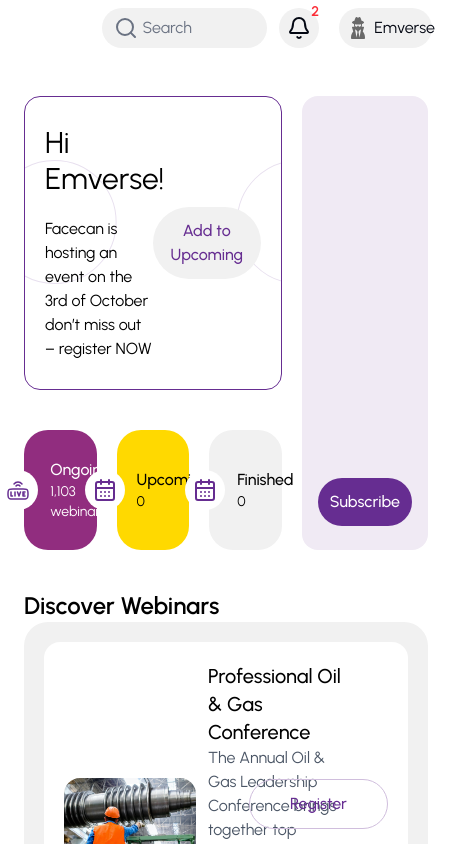
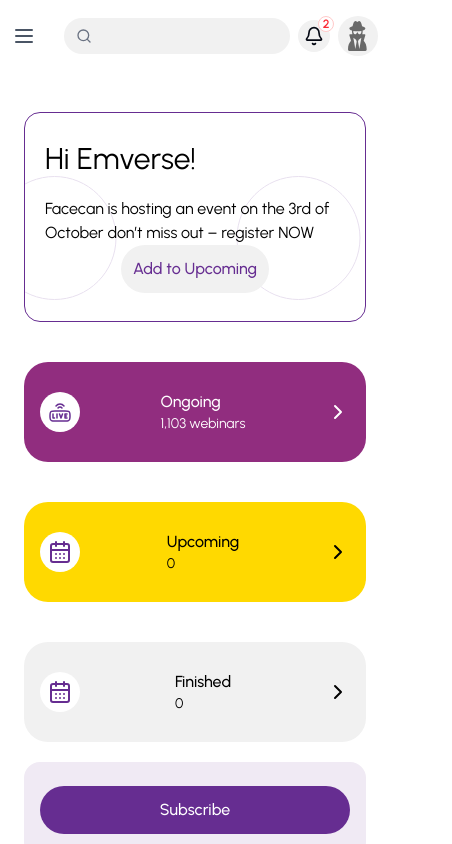
Before and after one commit to Gemamethystngltd/faceless-client, a Next.js app: page /dashboard in a window 390 px wide. Shown: the whole page, 452 px wide, since content can reach past the window. Built offline with nearby package versions, Linux system fonts and the light colour scheme.

Commit message:
chore: worked on the dashboard's responsiveness

```diff
--- a/app/(app)/layout.tsx
+++ b/app/(app)/layout.tsx
@@ -1,8 +1,12 @@
+"use client";
+
 import AppTopNav from "@/components/AppTopNav";
 import SideBar from "@/components/Sidebar";
+import { useApp } from "@/contexts/AppContext";
 import React from "react";
 
 export default function AppLayout({ children }: { children: React.ReactNode }) {
+  const { isSideBarOpen, setIsSideBarOpen } = useApp();
   return (
     <main className="flex h-screen xl:overflow-hidden">
       <SideBar />
@@ -12,13 +16,13 @@
 
         <div className="flex-1 overflow-y-auto py-10 px-6">{children}</div>
       </div>
-      {/*
+
       {isSideBarOpen && (
         <div
           className="xl:hidden fixed inset-0 bg-black/40 z-10"
-          onClick={() => dispatch(toggleSideBar())}
+          onClick={() => setIsSideBarOpen(false)}
         />
-      )} */}
+      )}
     </main>
   );
 }
--- a/components/AppTopNav.tsx
+++ b/components/AppTopNav.tsx
@@ -1,11 +1,12 @@
 "use client";
 
-import { Bell, Search } from "lucide-react";
+import { Bell, Menu, Search } from "lucide-react";
 import Image from "next/image";
 import { useEffect, useRef, useState } from "react";
 import NotificationDropdown from "./NotificationDropDown";
 import AccountDropDown from "./AccountDropDown";
 import { Breadcrumbs } from "./Breadcrumbs";
+import { useApp } from "@/contexts/AppContext";
 
 const notifications = [
   {
@@ -19,6 +20,7 @@
 ];
 
 export default function AppTopNav() {
+  const { setIsSideBarOpen } = useApp();
   const [notifOpen, setNotifOpen] = useState(false);
   const [accountOpen, setAccountOpen] = useState(false);
   const notifRef = useRef<HTMLDivElement>(null);
@@ -45,50 +47,68 @@
   }, []);
 
   return (
-    <div className="flex justify-between py-2 px-5">
+    <header className="flex justify-between items-center py-4 px-3 md:px-5 bg-white">
+      <div className="flex items-center space-x-3">
+        <Menu
+          className="block xl:hidden w-6 h-6 text-gray-600 cursor-pointer hover:text-gray-900 transition-colors"
+          onClick={() => setIsSideBarOpen(true)}
+        />
         <Breadcrumbs />
-      <div className="flex justify-between items-center space-x-3 w-4/5">
-        <div className="relative w-3/4">
-          <input className="w-full bg-[#F1F1F1] rounded-full p-2 outline-none focus:ring-2 focus:ring-[#532174] transition-colors duration-200 peer" />
-          <div className="absolute inset-y-0 left-3 flex items-center space-x-1 text-gray-500 peer-focus:hidden">
-            <Search />
-            <span>Search</span>
+      </div>
+
+      <div className="flex justify-between items-center space-x-2 md:space-x-3 flex-1 max-w-2xl ml-4">
+        <div className="relative flex-1 md:max-w-md">
+          <input
+            className="w-full bg-[#F1F1F1] rounded-full py-2 pl-10 pr-4 text-sm outline-none focus:ring-2 focus:ring-[#532174] transition-colors duration-200 peer"
+            placeholder=""
+          />
+          <div className="absolute inset-y-0 left-3 flex items-center space-x-1 text-gray-500 peer-focus:hidden pointer-events-none">
+            <Search className="w-4 h-4 md:w-5 md:h-5" />
+            <span className="hidden md:inline text-sm">Search</span>
           </div>
         </div>
-        <div className="flex items-center justify-center space-x-5">
+
+        <div className="flex items-center space-x-2 md:space-x-4">
           <div className="relative" ref={notifRef}>
             <button
               type="button"
-              className="relative p-2 rounded-full bg-[#F1F1F1] transition cursor-pointer"
+              className="relative p-1.5 md:p-2 rounded-full bg-[#F1F1F1] hover:bg-gray-200 transition-colors cursor-pointer"
               aria-label="Notifications"
               onClick={() => setNotifOpen((prev) => !prev)}
             >
-              <Bell className="w-6 h-6 text-gray-950" />
-              <span className="absolute -top-1.5 -right-1.5 text-red-500 text-sm w-5 h-5 flex items-center justify-center rounded-full font-semibold">
+              <Bell className="w-5 h-5 md:w-6 md:h-6 text-gray-950" />
+              {notifications.length > 0 && (
+                <span className="absolute -top-1 -right-1 md:-top-1.5 md:-right-1.5 text-red-500 text-xs md:text-sm w-4 h-4 md:w-5 md:h-5 flex items-center justify-center rounded-full font-semibold bg-white border border-red-200">
                   {notifications.length}
                 </span>
+              )}
             </button>
             {notifOpen && (
               <NotificationDropdown notifications={notifications} />
             )}
           </div>
+
           <div className="relative" ref={accountRef}>
-            <div
-              className="flex items-center space-x-2 bg-[#F1F1F1] rounded-full py-2 px-3 cursor-pointer"
+            <button
+              className="flex justify-center items-center md:space-x-2 bg-[#F1F1F1] hover:bg-gray-200 rounded-full p-2.5 md:py-2 md:px-3 cursor-pointer transition-colors"
               onClick={() => setAccountOpen((prev) => !prev)}
             >
+              <div className="w-5 h-5 md:w-6 md:h-6 flex items-center justify-center">
                 <Image
                   src="/svgs/profile-head.svg"
                   alt="Profile Img"
                   width={20}
                   height={20}
                 />
-              <p className="text-gray-950">Emverse</p>
               </div>
+              <p className="text-gray-950 text-sm hidden md:block font-medium">
+                Emverse
+              </p>
+            </button>
             {accountOpen && <AccountDropDown />}
           </div>
         </div>
       </div>
-    </div>
+    </header>
   );
 }
--- a/components/Dashboard.tsx
+++ b/components/Dashboard.tsx
@@ -7,10 +7,10 @@
   const dashboardWebinars = webinars.slice(0, 3);
   return (
     <div className="flex flex-col space-y-5">
-      <div className="grid grid-cols-[2fr_1fr] gap-5">
+      <div className="grid grid-cols-1 md:grid-cols-[2fr_1fr] gap-5">
         <div className="w-full space-y-5">
-          <div className="border border-[#662D91] flex justify-between items-center px-5 py-7 rounded-2xl bg-[url('/svgs/faceless-skeleton.svg')] bg-no-repeat">
-            <div className="w-1/2 space-y-5">
+          <div className="border border-[#662D91] flex max-sm:flex-col justify-between items-center px-5 py-7 rounded-2xl bg-[url('/svgs/faceless-skeleton.svg')] bg-no-repeat">
+            <div className="md:w-1/2 space-y-5">
               <h1 className="text-3xl">Hi Emverse!</h1>
               <p>
                 Facecan is hosting an event on the 3rd of October don’t miss out
@@ -24,7 +24,7 @@
             </div>
           </div>
 
-          <div className="grid grid-cols-3 gap-5">
+          <div className="grid grid-cols-1 md:grid-cols-3 gap-5">
             <DashboardStat
               icon="LiveIcon"
               status="Ongoing"
@@ -51,7 +51,7 @@
         </div>
       </div>
 
-      <div className="mt-5">
+      <div className="mt-5 space-y-3">
         <h2 className="text-2xl font-semibold">Discover Webinars</h2>
         <Webinars webinars={dashboardWebinars} />
       </div>
--- a/components/DashboardStat.tsx
+++ b/components/DashboardStat.tsx
@@ -29,7 +29,7 @@
   return (
     <div
       className={cn(
-        "px-4 py-7 flex justify-center items-center space-x-3 text-white rounded-3xl mt-5 cursor-pointer",
+        "px-4 py-7 flex justify-between md:justify-center items-center space-x-3 text-white rounded-3xl mt-5 cursor-pointer",
         className
       )}
       onClick={() =>
--- a/components/Sidebar.tsx
+++ b/components/Sidebar.tsx
@@ -14,6 +14,7 @@
 import { usePathname } from "next/navigation";
 import React from "react";
 import FacelessIcon from "./icons/FacelessIcon";
+import { useApp } from "@/contexts/AppContext";
 
 interface NavItemType {
   name: string;
@@ -51,11 +52,12 @@
 
 export default function SideBar() {
   const pathname = usePathname();
+  const { isSideBarOpen, setIsSideBarOpen } = useApp();
   return (
     <aside
       className={cn(
-        "min-h-screen max-sm:h-full max-lg:-translate-x-full max-lg:fixed max-lg:z-20 w-[290px] flex flex-col py-8 px-4 space-y-6 transition-all duration-300 border border-r-[#DDDDDD]"
-        // isSideBarOpen && "max-lg:translate-x-0"
+        "min-h-screen max-sm:h-full max-lg:-translate-x-full max-lg:fixed max-lg:z-20 w-[290px] flex flex-col py-8 px-4 space-y-6 transition-all duration-300 border z-50 bg-white border-r-[#DDDDDD]",
+        isSideBarOpen && "max-lg:translate-x-0"
       )}
     >
       <div className="flex items-center space-x-3 px-4 mb-6 relative">
@@ -66,7 +68,10 @@
           alt="Faceless Icon"
         />
         <p className="font-semibold text-2xl">FacelessCon</p>
-        <X className="absolute right-3 top-0 cursor-pointer xl:hidden" />
+        <X
+          className="absolute right-3 top-0 cursor-pointer xl:hidden"
+          onClick={() => setIsSideBarOpen(false)}
+        />
       </div>
 
       <nav className="flex-1">
--- a/components/WebinarCard.tsx
+++ b/components/WebinarCard.tsx
@@ -25,16 +25,16 @@
 }: WebinarCardProps) {
   const router = useRouter();
   return (
-    <div className="flex justify-between items-center bg-white rounded-2xl p-5 mb-5">
-      <div className="flex items-center space-x-3">
+    <div className="flex flex-col md:flex-row justify-between items-center bg-white rounded-2xl p-5 mb-5 max-sm:space-y-4">
+      <div className="flex flex-col md:flex-row items-center md:space-x-3">
         <Image
           src={image}
           alt="Placeholder"
           width={132}
           height={132}
-          className="rounded-2xl"
+          className="rounded-2xl max-sm:w-full"
         />
-        <div className="flex flex-col space-y-5">
+        <div className="flex flex-col space-y-5 max-sm:mt-3">
           <div>
             <p className="font-medium text-xl">{title}</p>
             <p className="text-gray-600">{description}</p>
@@ -56,7 +56,7 @@
         </div>
       </div>
 
-      <div className="flex flex-col space-y-3 justify-center items-end">
+      <div className="flex md:flex-col max-sm:space-x-2 md:space-y-3 max-sm:w-full justify-center max-sm:justify-start items-center md:items-end">
         <Button
           variant="outline"
           className="px-10"
--- /dev/null
+++ b/contexts/AppContext.tsx
@@ -0,0 +1,38 @@
+"use client";
+
+import {
+  createContext,
+  Dispatch,
+  ReactNode,
+  SetStateAction,
+  useContext,
+  useState,
+} from "react";
+
+interface AppContextType {
+  isSideBarOpen: boolean;
+  setIsSideBarOpen: Dispatch<SetStateAction<boolean>>;
+}
+
+const AppContext = createContext<AppContextType | undefined>(undefined);
+
+function AppProvider({ children }: { children: ReactNode }) {
+  const [isSideBarOpen, setIsSideBarOpen] = useState(false);
+
+  return (
+    <AppContext.Provider value={{ isSideBarOpen, setIsSideBarOpen }}>
+      {children}
+    </AppContext.Provider>
+  );
+}
+
+function useApp() {
+  const context = useContext(AppContext);
+  if (!context) {
+    throw new Error("useApp must be used within the AppProvider");
+  }
+
+  return context;
+}
+
+export { AppProvider, useApp };
```
Also changed, not shown: app/layout.tsx (+5 -2 lines). Lines whose indentation alone changed are shown as unchanged.
